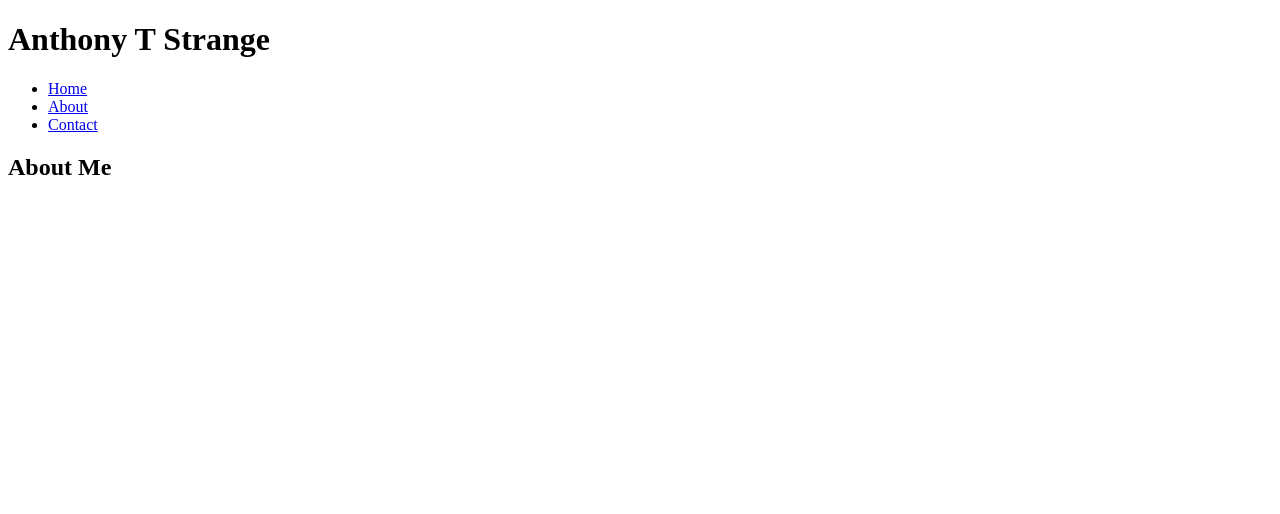
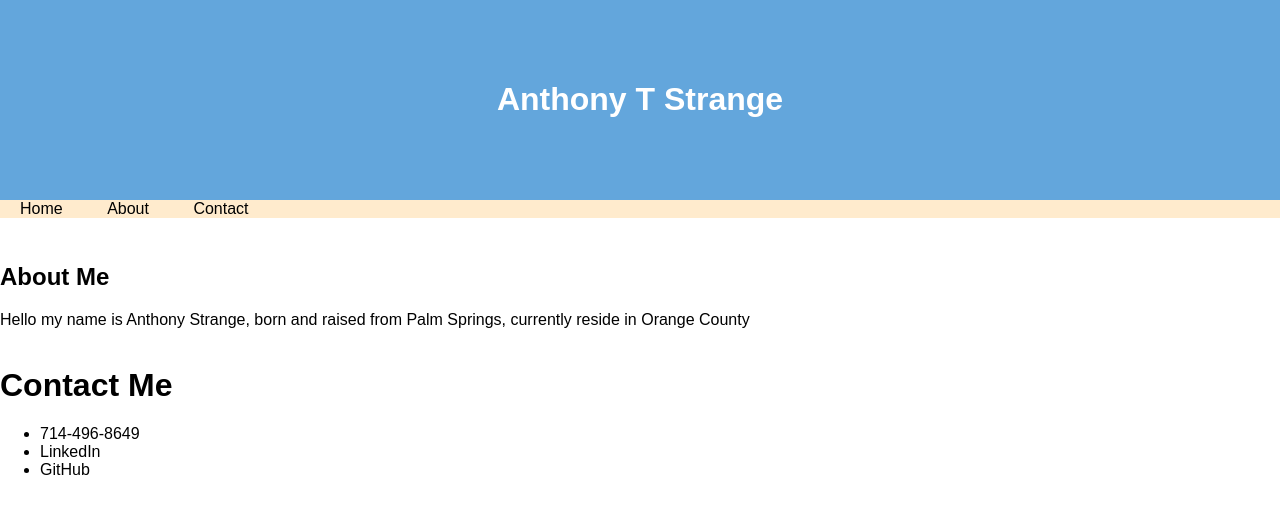
Before and after one commit to astrange90/Portfolio, a plain HTML site: page index.html in a window 1280 px wide. Drawn offline with Linux system fonts and the light colour scheme.

Commit message:
Made adjustments in Css using flex

```diff
--- a/assets/css/style.css
+++ b/assets/css/style.css
@@ -1,11 +1,40 @@
+*{
+    box-sizing: border-box;
+}
 
+body {
+    font-family: Arial, Helvetica, sans-serif;
+    margin: 0;
+}
 
+main {
+    display: flex;
+    flex-wrap: wrap;
+    margin-top: 2%;
+}
 
+.main-header {
+    display: flex;
+    flex-wrap: wrap;
+    justify-content: center;
+    padding: 60px;
+    background: rgb(99, 166, 220);
+    color: white
+}
 
+nav {
+    display: flex;
+    background-color: blanchedalmond;
+}
 
-
-
-
+nav a {
+    display: ;
+    justify-content: center;
+    color: black;
+    padding: 14px 20px;
+    text-decoration: none;
+    text-align: center;
+}
 
 @media screen and (max-width: 768px) {
     header {
--- a/index.html
+++ b/index.html
@@ -1,29 +1,41 @@
 <!DOCTYPE html>
 <html lang="en-US">
+
 <head>
   <meta charset="UTF-8">
   <meta name="viewport" content="width=device-width, initial-scale=1.0">
+  <title>Anthony Strange's Portfolio</title>
   <link rel="stylesheet" type="text/css" href="./assets/css/style.css">
-  <title>Portfolio</title>
 
   <body>
-    <header>
+    <header class="main-header">
         <h1>Anthony T Strange</h1>
+    </header>
+
         <nav>
-            <ul>
-                <li><a href="#">Home</a></li>
-                <li><a href="#">About</a></li>
-                <li><a href="#">Contact</a></li>
-            </ul>
+            <section class="card">
+                <a href="#">Home</a>
+                <a href="#">About</a>
+                <a href="#">Contact</a>
         </nav>
-    </header>
+
 
     <main>
         <section>
             <h1>About Me</h1>
             <div>
-                <p></p>
+                <p>Hello my name is Anthony Strange, born and raised from Palm Springs, currently reside in Orange County</p>
             </div>
         </section>
     </main>
+
+    <footer>
+        <h1>Contact Me</h1>
+        <ul>
+            <li>714-496-8649</li>
+            <li>LinkedIn</li>
+            <li>GitHub</li>
+        </ul>
+    </footer>
+
   </body>
```
Also changed, not shown: assets/css/images/Me.jpg (added).
